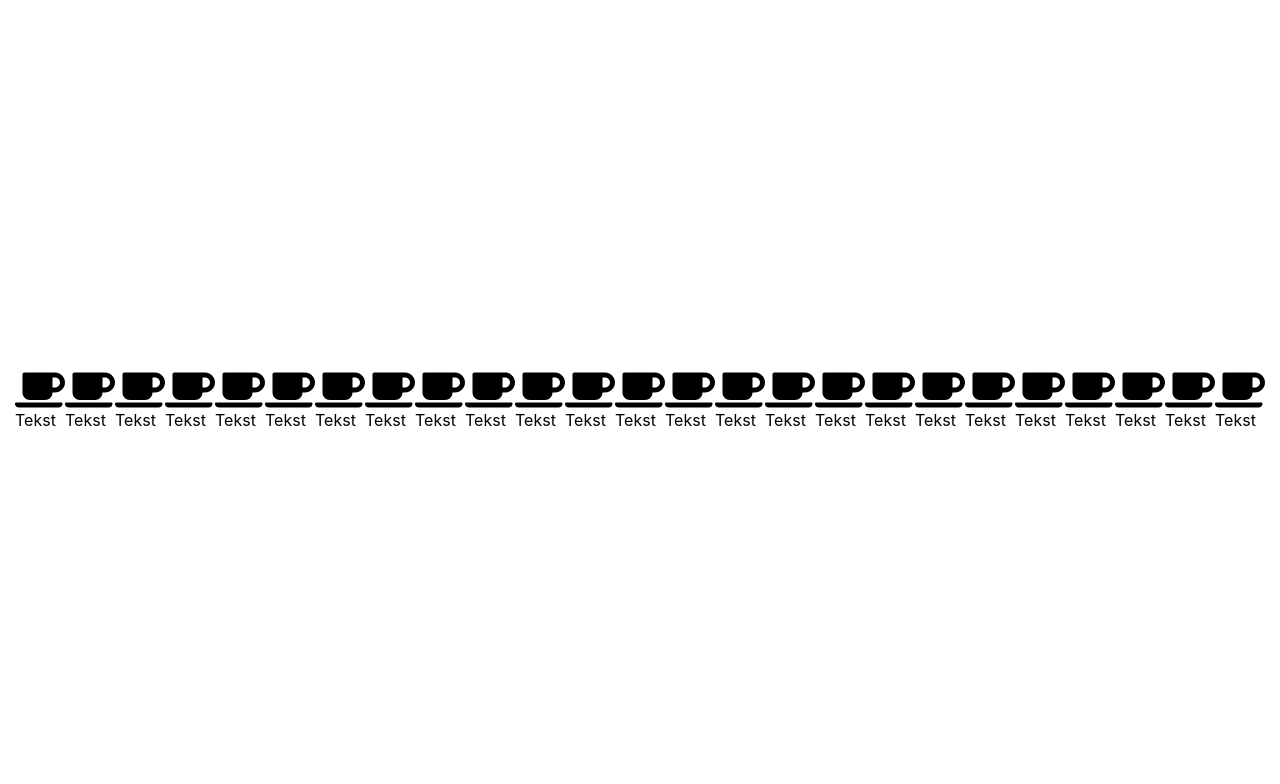
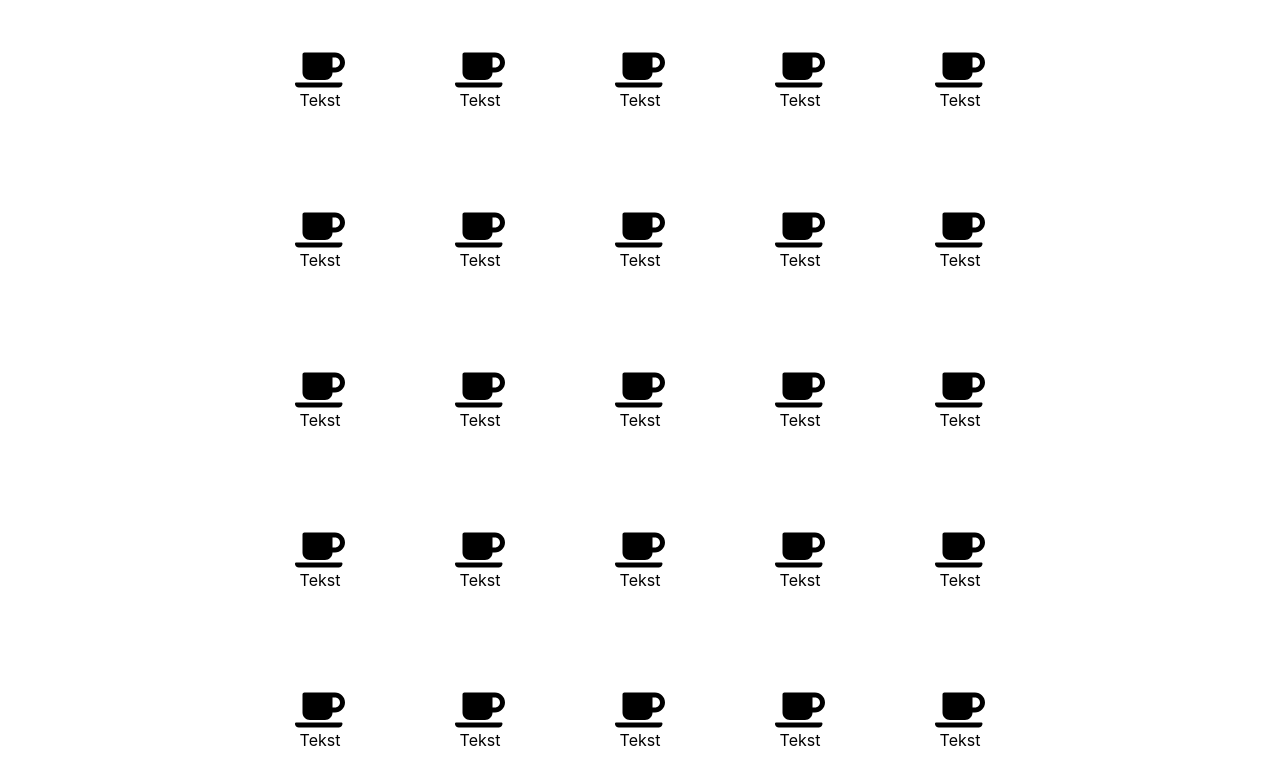
Before and after one commit to shurako/Szachownica, a React (Create React App) app: page / in a window 1280 px wide. Shown: the top 784 px of the page. Built offline with nearby package versions, Linux system fonts and the light colour scheme.

Commit message:
handle resposive container and squares

```diff
--- a/src/App.css
+++ b/src/App.css
@@ -3,7 +3,7 @@
   margin: 0;
 }
 
-.App{
+.app{
   display: flex;
   justify-content: center;
   align-items: center;
--- a/src/App.js
+++ b/src/App.js
@@ -1,38 +1,65 @@
-import logo from './logo.svg';
-import './App.css';
-import React, {useEffect} from 'react'
-import Square from './Square';
+import logo from "./logo.svg";
+import "./App.css";
+import React, { useEffect, useRef, useState } from "react";
+import Square from "./Square";
 
 function App() {
+  const [containerSize, setContainerSize] = useState([]);
+
+  // Reference to get container size, and make it always a square
+  const container = useRef();
 
   // Array to map through, and render squares
   const squares = [];
-
   const fillArray = (counter) => {
     for (let i = 0; i < counter; i++) {
       squares.push(i);
     }
   };
 
-// Rendering squares
+  // Rendering squares
   const renderSqaures = () => {
     fillArray(25);
     return squares.map((item) => <Square />);
   };
-
+  //
+  useEffect(() => {
+    fillArray();
+    setContainerSize([window.innerHeight, window.innerWidth]);
+  }, []);
 
   useEffect(() => {
-    fillArray()
-  },[])
+    const handleResize = () => {
+      setContainerSize([window.innerHeight, window.innerWidth]);
+    };
 
+    window.onresize = handleResize;
+  });
+
+  const containerStyle = () => {
+    if (window.innerWidth > window.innerHeight) {
+      return {
+        width: containerSize[0],
+        height: "100%",
+      };
+    } else
+      return {
+        height: containerSize[1],
+        width: "100%",
+      };
+  };
+
+  // const containerStyle = {
+  //   width: containerSize[0],
+  //   height: '100%'
+  // }
 
   return (
-    <div className="App">
-      <div className="container" >
+    <div className="app">
+      <div ref={container} style={containerStyle()} className="container">
         {renderSqaures()}
       </div>
     </div>
-
   );
 }
 
--- a/src/Square.js
+++ b/src/Square.js
@@ -3,8 +3,22 @@ import { FontAwesomeIcon } from '@fortawesome/react-fontawesome'
 import { faCoffee } from '@fortawesome/free-solid-svg-icons'
 
 function Square() {
+
+
+    const squareStyle = {
+        display: 'flex',
+        justifyContent: 'center',
+        alignItems: 'center',
+        flexDirection: 'column',
+        padding: 10,
+        overflow: 'hidden',
+        width: '20%',
+        height: '20%',
+
+    }
+
     return (
-        <div>
+        <div style = {squareStyle} className="square" >
             <FontAwesomeIcon style = {{fontSize: '2.5em'}} icon={faCoffee} />
             <p>Tekst</p>
         </div>
```
